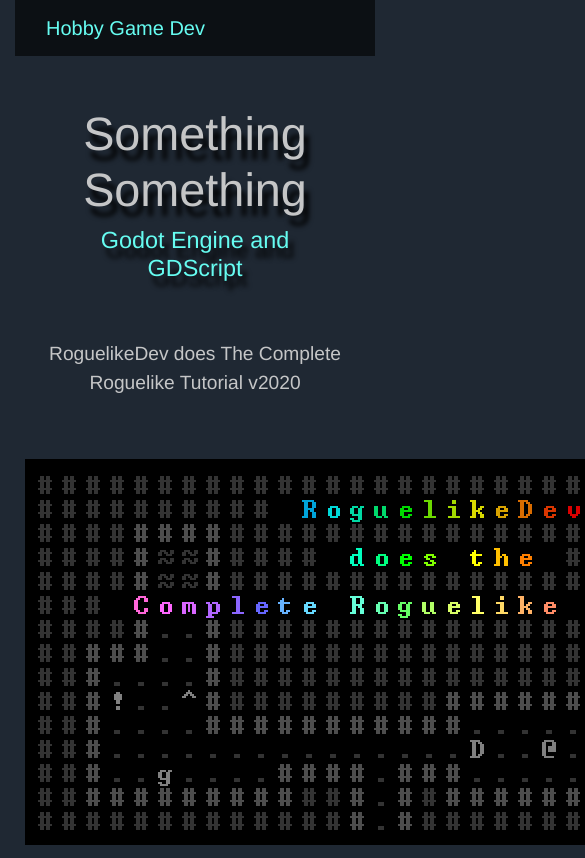
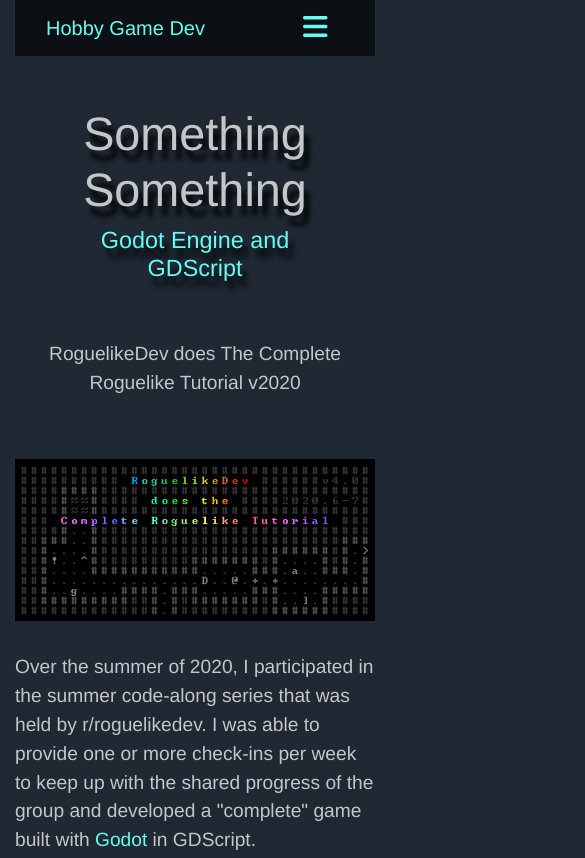
Before and after one commit to berubejd/CS50x-Homepage, a plain HTML site: page something.html in a window 390 px wide. Shown: the top 858 px of the page, 585 px wide, since content can reach past the window. Drawn offline with nearby package versions, Linux system fonts and the light colour scheme.

Commit message:
Correct image scaling and missing toggler icon

```diff
--- a/something.html
+++ b/something.html
@@ -29,7 +29,8 @@
                 <a class="navbar-brand" href="index.html">Hobby Game Dev</a>
                 <button class="navbar-toggler" type="button" data-toggle="collapse" data-target="#navbarNavAltMarkup"
                     aria-controls="navbarNavAltMarkup" aria-expanded="false" aria-label="Toggle navigation">
-                    <span class="navbar-toggler-icon"></span>
+                    <span class="navbar-toggler-icon"><i class="fas fa-bars"
+                            style="color:#66FCF1; font-size:28px;"></i></span>
                 </button>
                 <div class="collapse navbar-collapse" id="navbarNavAltMarkup">
                     <div class="navbar-nav ml-auto">
--- a/static/styles.css
+++ b/static/styles.css
@@ -197,7 +197,9 @@
 }
 
 .rld-image, .tt-image {
-    margin: 1rem 10px 2rem;
+    max-width: 100%;
+    height: auto;
+    margin: 1rem 0 2rem;
     border: 1px solid black;
 }
 
```
Also changed, not shown: dinojump.html (+2 -1 lines), index.html (+2 -1 lines), tamerstale.html (+2 -1 lines).
